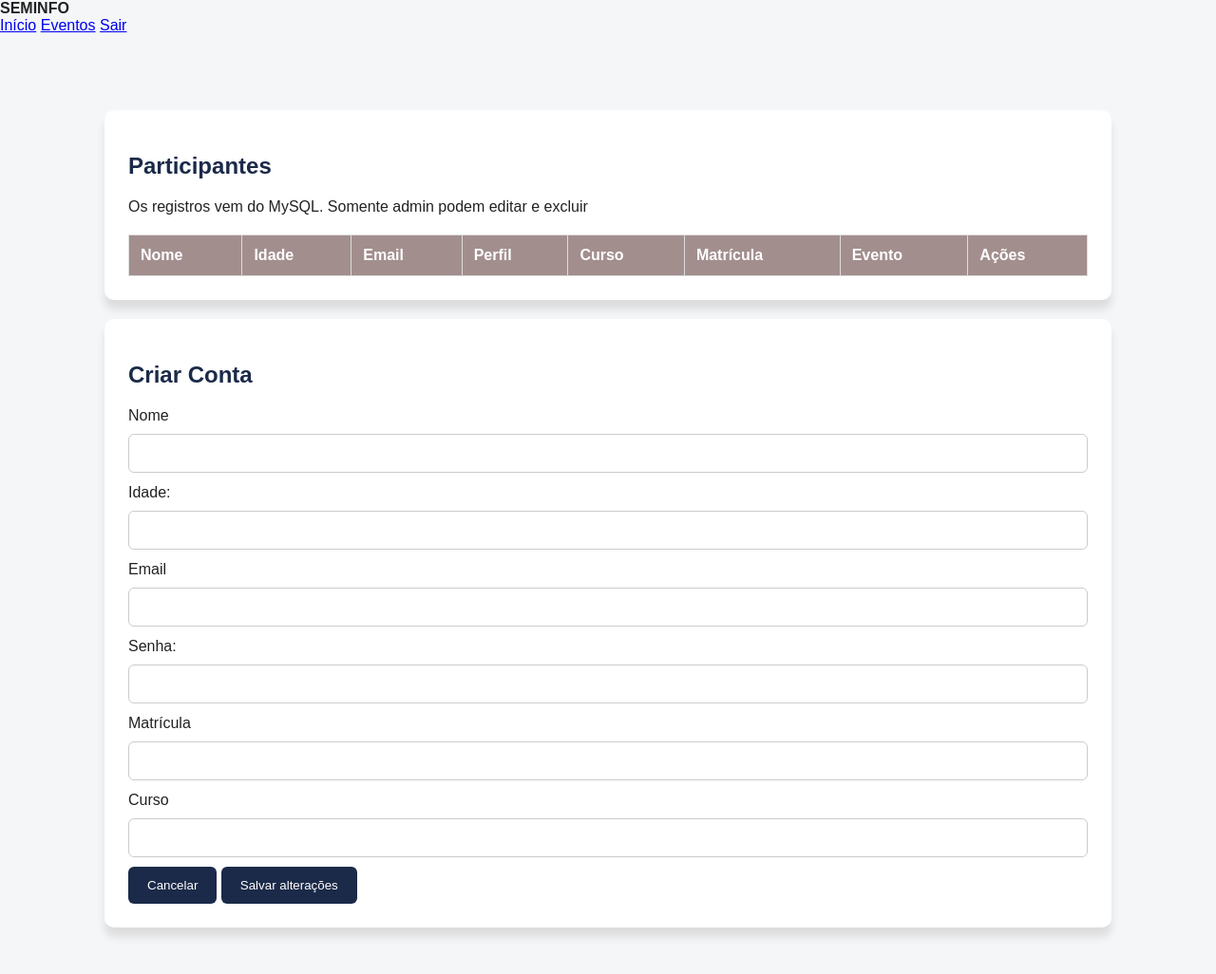
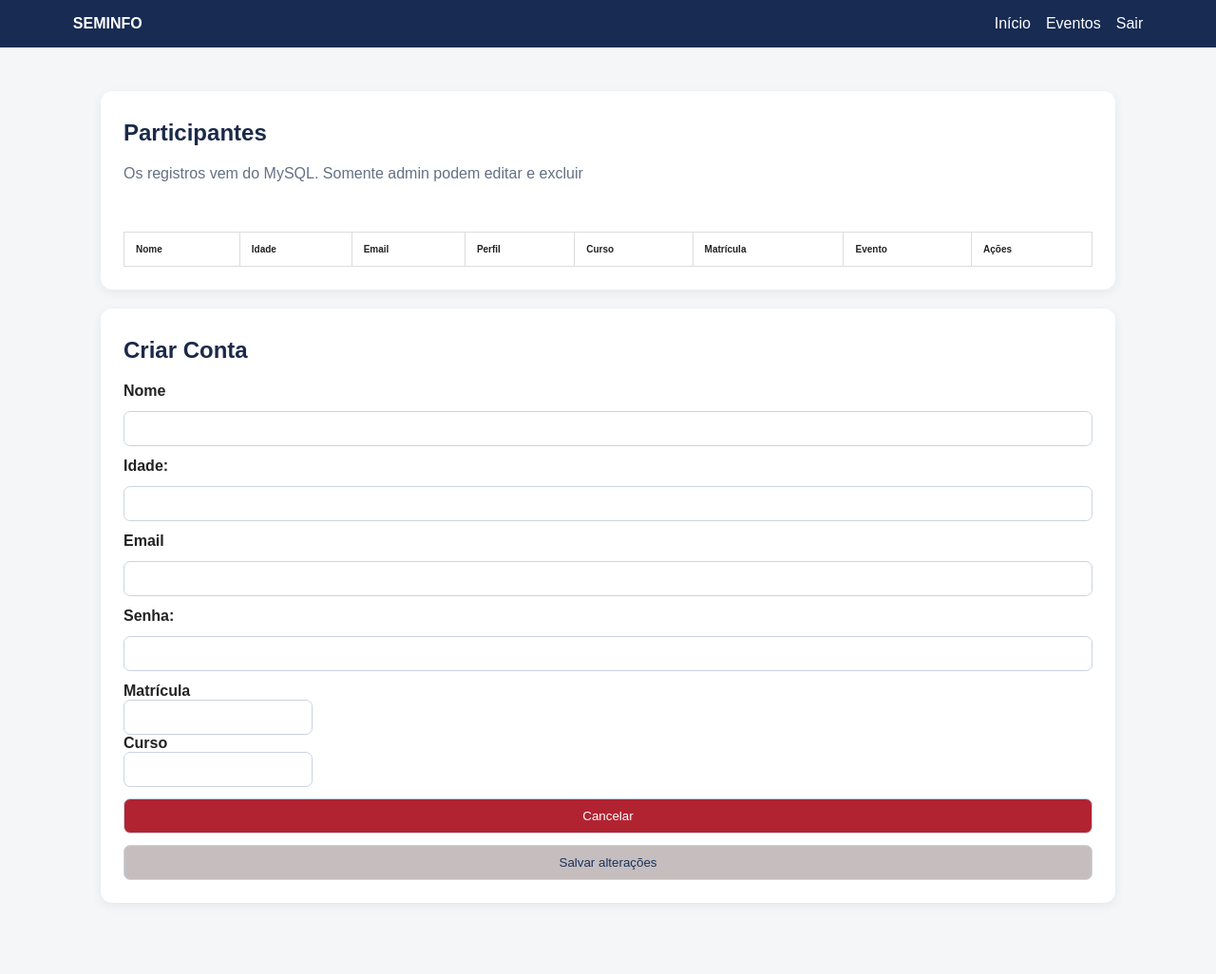
Before and after one commit to gabrieldiasrdg/seminfo-web1, a plain HTML site: page frontend/participantes.html in a window 1280 px wide. Shown: the whole page at 95% size. Drawn offline with Linux system fonts and the light colour scheme.

Commit message:
atualizadood

```diff
--- a/frontend/css/style.css
+++ b/frontend/css/style.css
@@ -1,83 +1,151 @@
-*{
+
+/*
+PÁGINAS GERAIS
+*/*{
     box-sizing: border-box;
-    font-family: Arial, Helvetica, sans-serif;
 }
 body{
+    font-family: Arial, Helvetica, sans-serif;
     color: #222;
     background-color: #f4f6f8;
     margin: 0;
 }
+
+/*
+CABEÇALHOS
+*/
+
+header{
+    background-color: #172b53;
+    color: white;
+    padding: 16px 6%;
+    display: flex;
+    justify-content: space-between;
+    align-items: center;
+    gap: 16px;
+    flex-wrap: wrap;
+}
+
+nav{
+    display: flex;
+    gap: 16px;
+    flex-wrap: wrap;
+}
+
+nav a{
+    color: white;
+    text-decoration: none;
+}
+
+/*
+CONTEÚDO PRINCIPAIS
+*/
+
 main{
     max-width: 1100px;
-    margin: 40px auto;
-    padding: 20px;
+    margin: 30px auto;
+    padding: 16px;
 }
+
+.card{
+    background-color: white;
+    padding: 24px;
+    border-radius: 12px;
+    box-shadow: 0 3px 12px #0001;
+    margin-bottom: 20px;
+}
+
+.narrow{
+    max-width: 549px;
+    margin: 35px auto;
+}
+
 h1{
-    color: #1b2a49;
+    margin-top: 6px;
+    color: #1b2a49
 }
-section{
-    background-color: white;
-    padding: 25px;
-    margin: 20px 0;
-    border-radius: 10px;
-    box-shadow: 0 10px 8px #ddd;
+
+/*
+FORMULÁRIOS
+*/
+
+form{
+    display: grid;
+    gap: 12px;
 }
 
 label{
-    display: block;
-    margin: 12px 0 5px
-}
-
-input:not([type="radio"]):not([type="checkbox"]), select {
-    display: block;
-    width: 100%;
-    padding: 12px;
-    margin: 10px 0;
-    border: 1px solid #ccc;
-    border-radius: 6px;
-}
-
-fieldset{
-    margin: 18px 0;
-    padding: 15px;
-    border: 1px solid #ccc;
-    border-radius: 6px;
-}
-
-fieldset label {
-    display: block;
-    margin: 10px 0;
+    display: grid;
+    gap: 6px;
+    font-weight: 600;
 }
 
 button{
-    background-color: #1b2a49;
+    background-color: #2557ba;
     color: white;
-    padding: 12px 20px;
-    border: none;
-    border-radius: 6px;
+    border: 0;
     cursor: pointer;
 }
-button:hover{
-    background-color: #30466e;
+
+button.danger{
+    background-color: #b22331;
 }
-li{
+
+button.light{
+    background-color: #c6bebe;
+    color: #17315c
+}
+
+button:disabled{
+    opacity: 0.5;
+}
+
+input, select, button{
+    font: inheit;
     padding: 10px;
-    border-bottom: 1px solid #eee;
+    border-radius: 7px;
+    border: 1px solid #cbd3e1;
 }
+
+
+/*
+AUXILIARES
+*/
+
+hidden{
+    display: nome !important;
+}
+
+.msg{
+    min-height: 20px;
+    color: #b22331;
+}
+
+.muted{
+    color:#647084
+}
+
+/*
+TABELAS
+*/
+
+.table.wrap{
+    overflow: auto;
+}
+
 table{
     width: 100%;
     border-collapse: collapse;
-    margin-top: 20px;
 }
-th,td{
+
+th, td{
     padding: 12px;
     border: 1px solid #ddd;
     text-align: left;
+    font-size: 10px;
 }
-th{
-    background-color: #a38e8e;
-    color: white;
+
+td button{
+    margin: 2px;
+    padding: 7px;
 }
-tbody tr:nth-child(even){
-    background-color: aliceblue;
-}
--- a/frontend/participantes.html
+++ b/frontend/participantes.html
@@ -40,7 +40,7 @@
                 <tbody id="tabela-participantes"></tbody>
             </div>
         </section>
-        <section class = "card-narrow">
+        <section id="editar-box" class = "card hidden">
             <h1>Criar Conta</h1>
 
             <form id="form-editar">
@@ -63,8 +63,8 @@
                     <label for="curso">Curso</label>
                     <input type="text" id="curso" required>
                 </div>
-                <button type="button" class="light" id="cancelar-edicao">Cancelar</button>
-                <button type="submit">Salvar alterações</button>
+                <button type="button" class="danger" id="cancelar-edicao">Cancelar</button>
+                <button type="submit" class="light">Salvar alterações</button>
             </form>
         </section>
     </main>
```
Also changed, not shown: frontend/index.html (+1 -1 lines).
